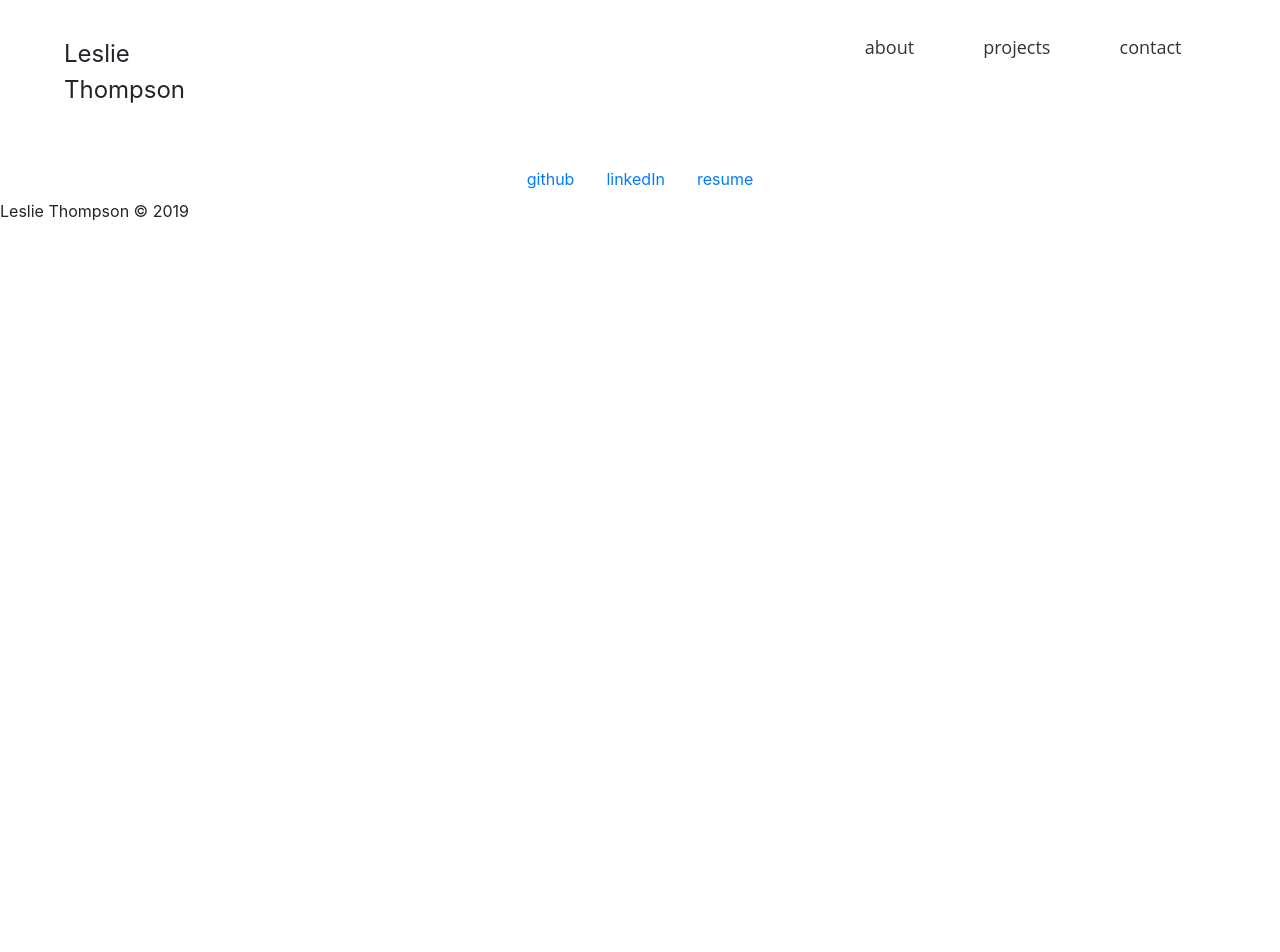
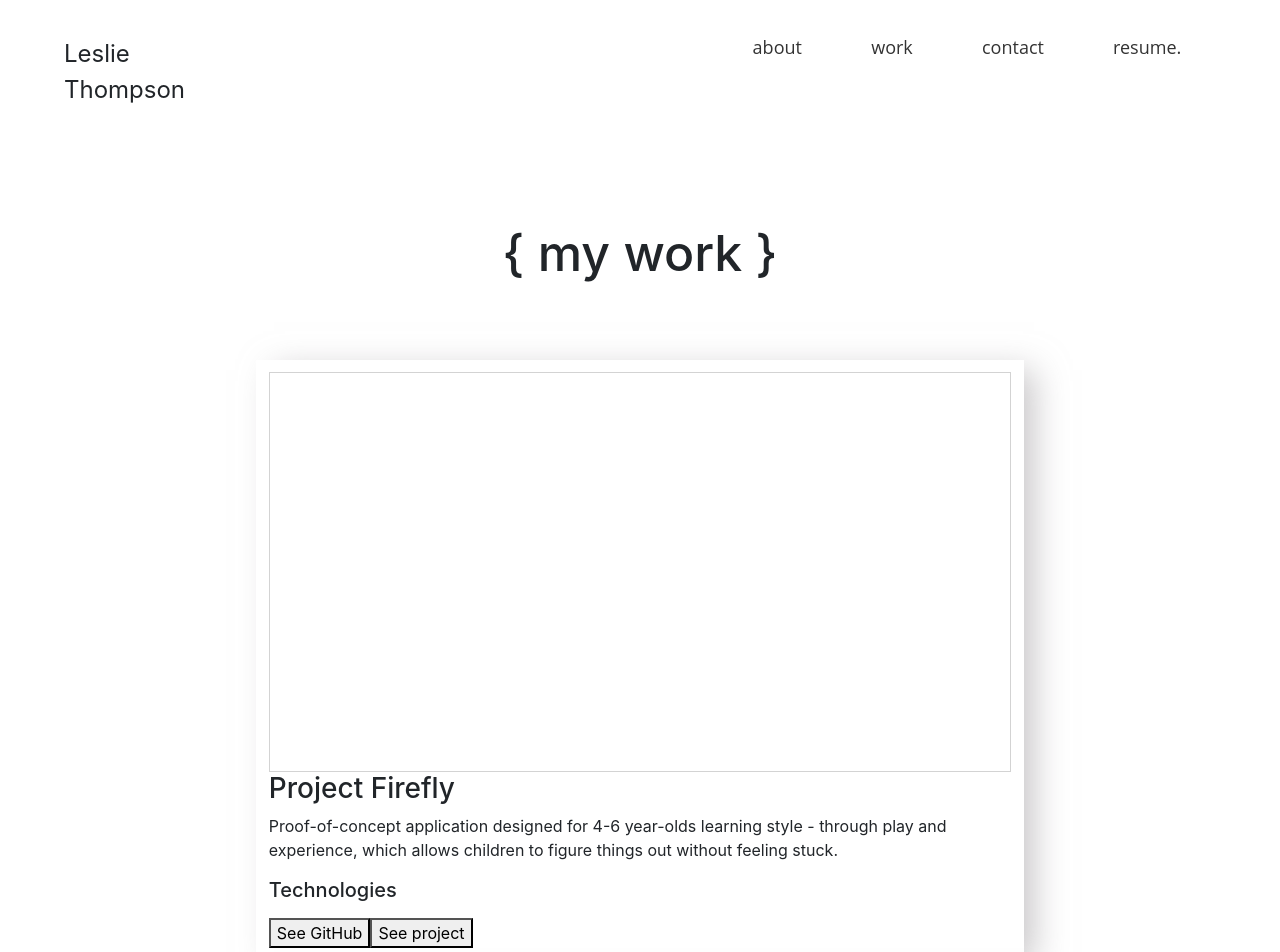
Before and after one commit to LCRT215/Portfolio, a React (Create React App) app: page /work in a window 1280 px wide. Shown: the top 952 px of the page. Before the commit the page ends 800 px from the top, so only its background shows below. Built offline with nearby package versions, Linux system fonts and the light colour scheme.

Commit message:
updates to be hosted: new project card

```diff
--- a/src/App.js
+++ b/src/App.js
@@ -20,7 +20,7 @@ function App() {
         />
         <Nav />
         <Route exact path="/" component={Home} />
-        <Route path="/projects" component={Projects} />
+        <Route path="/work" component={Projects} />
 
         <Route path="/contact" component={Contact} />
         <Footer className="footer" />
--- a/src/components/Footer/Footer.js
+++ b/src/components/Footer/Footer.js
@@ -33,7 +33,7 @@ function Footer() {
           </Nav.Item>
         </Nav>
       </div>
-      Leslie Thompson © 2019
+      Created and designed with ❤️ by Leslie Thompson © 2019
     </div>
   );
 }
--- a/src/components/Nav/Nav.js
+++ b/src/components/Nav/Nav.js
@@ -14,8 +14,8 @@ function NavBar() {
           </Link>
         </li>
         <li class="nav-two">
-          <Link class="nav-link" to="/projects">
-            projects
+          <Link class="nav-link" to="/work">
+            work
           </Link>
         </li>
         <li class="nav-three">
@@ -23,6 +23,15 @@ function NavBar() {
             contact
           </Link>
         </li>
+        <li class="nav-four">
+          <a
+            class="nav-link"
+            href="https://docs.google.com/document/d/1f5hU9xywzNAb7RkOUUF9Kg51js1z2AvWuDLaq4tWrVE/edit?usp=sharing"
+            target="_blank"
+          >
+            resume.
+          </a>
+        </li>
       </ul>
     </div>
   );
--- a/src/components/Projects/ProjectCard2.js
+++ b/src/components/Projects/ProjectCard2.js
@@ -1,13 +1,26 @@
 import React from "react";
+import "./Projects.css";
 
 function ProjectCard2(props) {
   return (
     <div className="card2-container">
+      <div className="projectImg"></div>
+
       <h3> {props.title} </h3>
-      <p>Projects description</p>
-      <div>
-        <button>See project</button>
-        <button>See GitHub</button>
+      <p>{props.description} </p>
+
+      <div className="tech">
+        <h5>Technologies</h5>
+        <p>{props.tech}</p>
+      </div>
+      <div className="buttons">
+        <a href={props.github} target="_blank">
+          <button>See GitHub</button>
+        </a>
+
+        <a href={props.link} target="_blank">
+          <button>See project</button>
+        </a>
       </div>
     </div>
   );
--- a/src/components/Projects/Projects.css
+++ b/src/components/Projects/Projects.css
@@ -1,9 +1,34 @@
+/* Project.js */
+
 .projects-container {
-  text-align: center;
-  height: 1800px;
+  display: flex;
+  flex-direction: column;
+  align-items: center;
+}
+.header {
+  margin: 5%;
+  font-size: 50px;
 }
 
-.replate-projects-card {
+/* ProjectCard2.js */
+.card2-container {
+  width: 60%;
+  /* text-align: center; */
+  /* border: lightgray solid 1px; */
+  padding: 1%;
+  margin: 1% 0;
+  /* background-image: url("../images/peace.png"); */
+  -webkit-box-shadow: 14px 6px 32px -4px rgba(158, 155, 158, 0.56);
+  -moz-box-shadow: 14px 6px 32px -4px rgba(158, 155, 158, 0.56);
+  box-shadow: 14px 6px 32px -4px rgba(158, 155, 158, 0.56);
+}
+
+.projectImg {
+  border: lightgray solid 1px;
+  height: 400px;
+}
+
+/* .replate-projects-card {
   height: 400px;
   width: 100%;
   background-image: url("./ProjectImages/replate.jpg");
@@ -61,7 +86,7 @@
 }
 
 /* PROJECT CARD PROPS  */
-.replateTitle {
+/* .replateTitle {
   color: green;
 }
 .replateDescription {
@@ -75,4 +100,4 @@
 .fireflyDescription {
   color: #dfc106;
   text-shadow: 2px 2px 2px white;
-}
+} */
--- a/src/components/Projects/Projects.js
+++ b/src/components/Projects/Projects.js
@@ -1,9 +1,6 @@
 import React, { useState } from "react";
 import "./Projects.css";
-import ProjectCard from "./ProjectCard";
-// import Firefly from "../../animations/fireflyHover.js";
 import data from "./projectData";
-
 import ProjectCard2 from "./ProjectCard2";
 
 //////Projects to add:
@@ -26,18 +23,28 @@ import ProjectCard2 from "./ProjectCard2";
 
 function Projects() {
   return (
-    <div className="projects-container">
-      <h1>{"{ my projects }"}</h1>
-      {/* <ProjectCard2 />
+    <div>
+      <div className="projects-container">
+        <h1 className="header">{"{ my work }"}</h1>
+        {/* <ProjectCard2 />
       <ProjectCard
         title="Replate"
         titleColor="replateTitle"
         description="Lorem Ipsum is simply dummy text of the printing and typesetting industry. Lorem Ipsum has been the industry's standard dummy text ever since the 1500s, when an unknown printer took a galley of type and scrambled it to make a type specimen book."
         descriptionColor="replateDescription"
       /> */}
-      {data.map(project => (
-        <ProjectCard2 key={project.id} width="100%" title={project.title} />
-      ))}
+        {data.map(project => (
+          <ProjectCard2
+            key={project.id}
+            width="100%"
+            title={project.title}
+            description={project.description}
+            github={project.github}
+            link={project.link}
+            tech={project.tech}
+          />
+        ))}
+      </div>
     </div>
   );
 }
--- a/src/components/Projects/projectData.js
+++ b/src/components/Projects/projectData.js
@@ -1,24 +1,34 @@
 export default [
   {
     id: 0,
-    title: "Replate",
-    titleColor: "replateTitle",
-    description:
-      "Lorem Ipsum is simply dummy text of the printing and typesetting industry. Lorem Ipsum has been the industry's standard dummy text ever since the 1500s, when an unknown printer took a galley of type and scrambled it to make a type specimen book.",
-    descriptionColor: "replateDescription"
-  },
-  {
-    id: 1,
     title: "Project Firefly",
     titleColor: "fireflyTitle",
     description:
       "Proof-of-concept application designed for 4-6 year-olds learning style - through play and experience, which allows children to figure things out without feeling stuck.",
-    descriptionColor: "fireflyDescription"
+    github: "https://github.com/projectfirefly",
+    link: "https://projectfirefly.netlify.com/"
+  },
+  {
+    id: 1,
+    title: "Replate",
+    description:
+      "Lorem Ipsum is simply dummy text of the printing and typesetting industry. Lorem Ipsum has been the industry's standard dummy text ever since the 1500s, when an unknown printer took a galley of type and scrambled it to make a type specimen book.",
+    github: "https://github.com/replate-phil/UI-Build-Week-1"
   },
   {
     id: 2,
     title: "A to Z",
     description:
-      "Lorem Ipsum is dummy text of the printing and typesetting industry. Lorem Ipsum has been the industry's standard dummy text ever since the 1500s, when an unknown printer took a galley of type and scrambled it to make a type specimen book."
+      "BACKEND ----- Lorem Ipsum is dummy text of the printing and typesetting industry. Lorem Ipsum has been the industry's standard dummy text ever since the 1500s, when an unknown printer took a galley of type and scrambled it to make a type specimen book.",
+    github: "https://github.com/a-to-z-experiences/AtoZ_backend",
+    tech: "node | SQL",
+    link: ""
+  },
+  {
+    id: 3,
+    title: "Love, Leslie",
+    description: "Full Stack project ",
+    link: "https://condescending-goodall-d76084.netlify.com/",
+    github: "https://github.com/LCRT215/Project-Motivation"
   }
 ];
```
